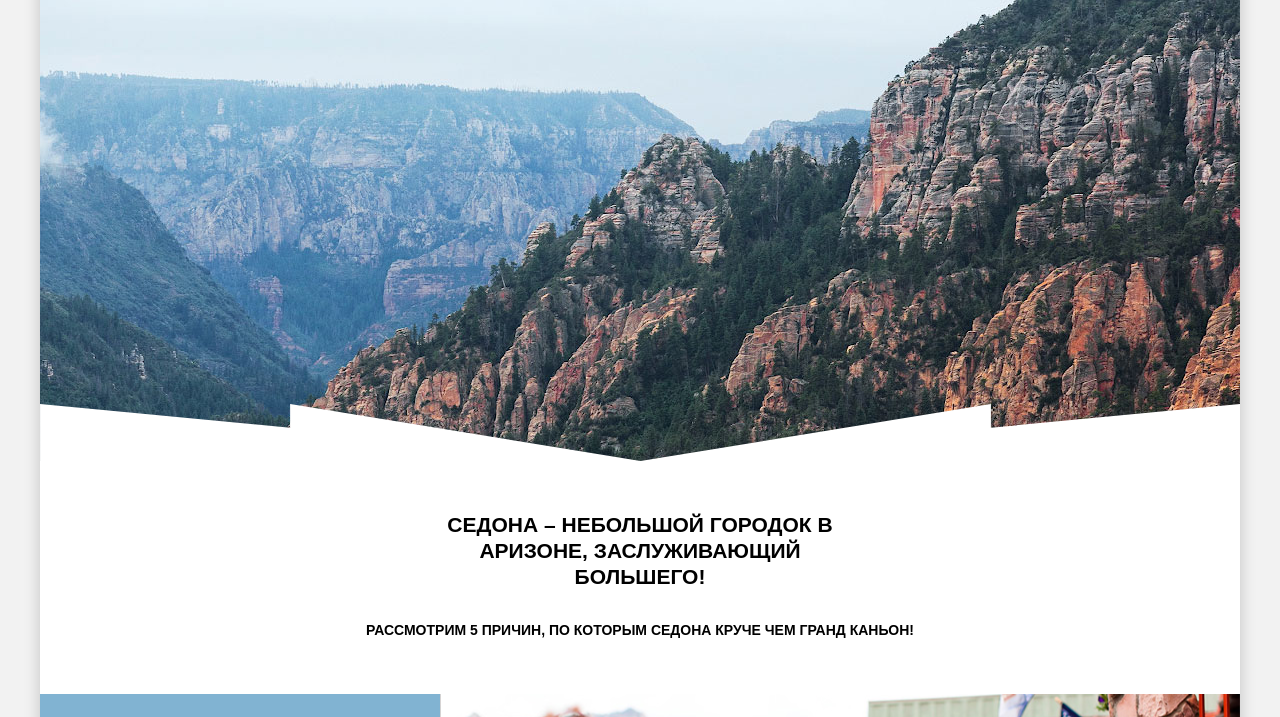
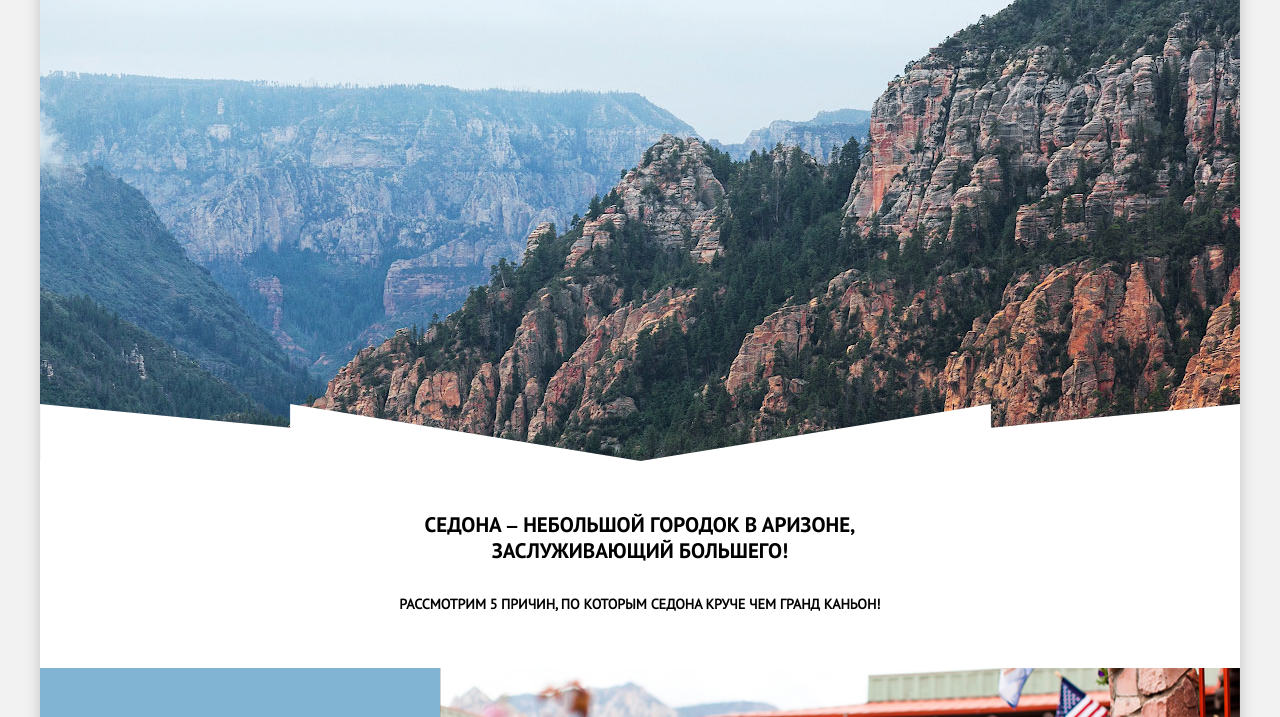
Before and after one commit to emptyform/258427-sedona, a website: page index.html in a window 1280 px wide. Shown: the part 112-829 px from the top of the page. Drawn offline with nearby package versions, Linux system fonts and the light colour scheme; some packages are replaced by stand-ins of ours; files that its build step writes are made by us from their sources; the site is published under a folder, as on GitHub Pages, so addresses that start at the root find nothing.

Commit message:
fixed fontface

```diff
--- a/less/global/fonts.less
+++ b/less/global/fonts.less
@@ -3,9 +3,9 @@
   font-family: "ptsans";
   font-style: normal;
 
-  src: local("PT Sans"),
-  url("/fonts/ptsans.woff2") format("woff2"),
-  url("/fonts/ptsans.woff") format("woff");
+  src: local("PT Sans"), local("PT Sans Regular"),
+  url("../fonts/ptsans.woff2") format("woff2"),
+  url("../fonts/ptsans.woff") format("woff");
 }
 
 @font-face {
@@ -13,7 +13,7 @@
   font-family: "ptsansbold";
   font-style: normal;
 
-  src: local("PT Sans Bold"),
-  url("/fonts/ptsansbold.woff2") format("woff2"),
-  url("/fonts/ptsansbold.woff") format("woff");
+  src: local("PT Sans Bold"), local("PTSans-Bold"),
+  url("../fonts/ptsansbold.woff2") format("woff2"),
+  url("../fonts/ptsansbold.woff") format("woff");
 }
```
